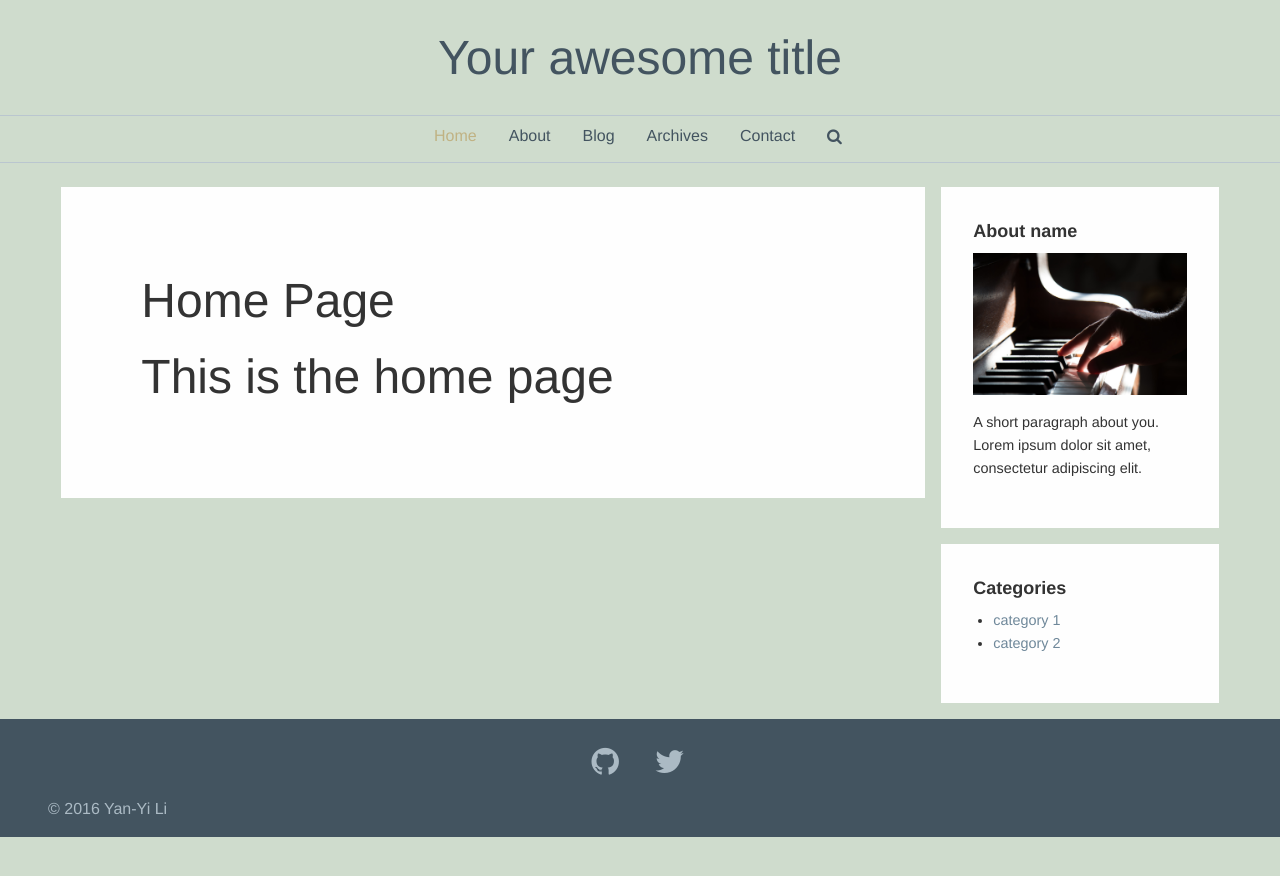
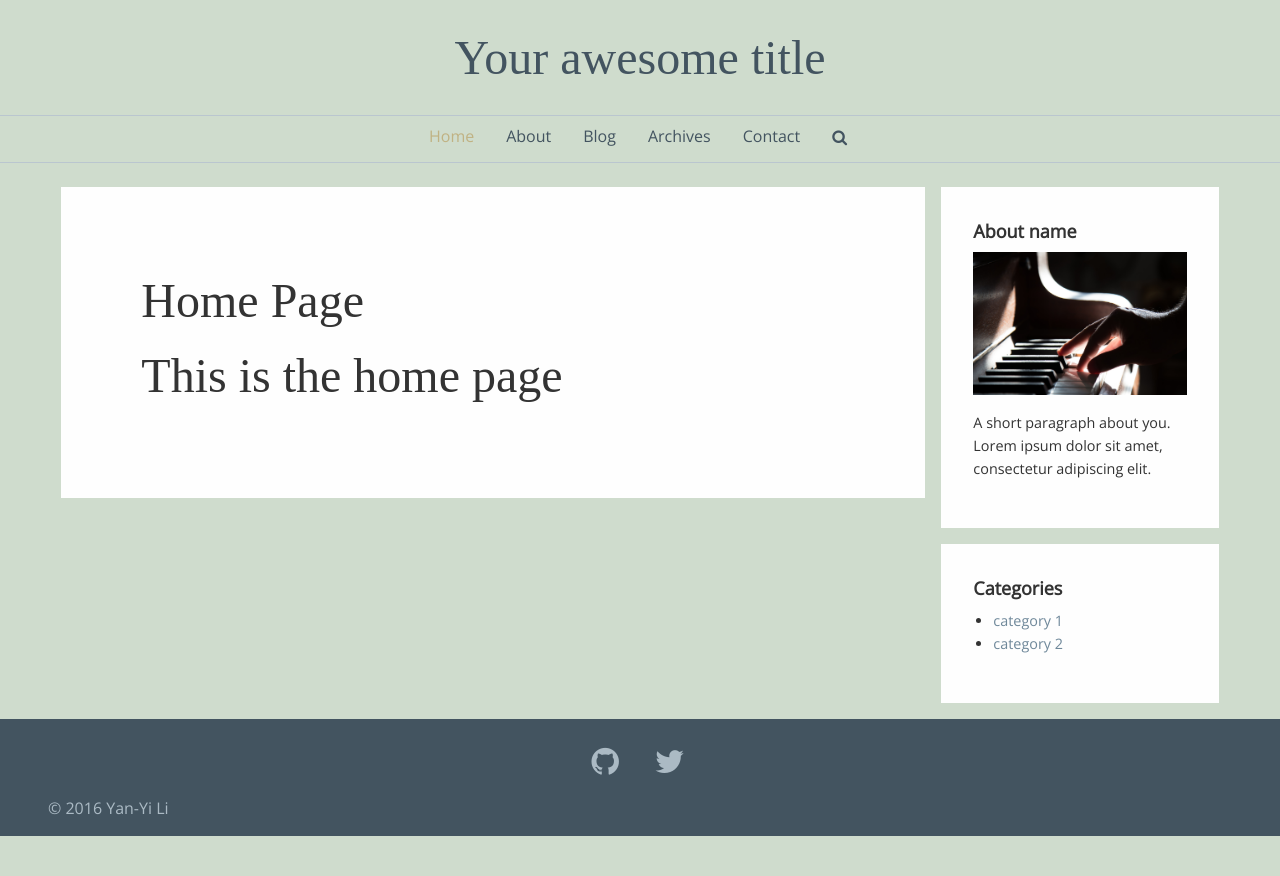
Before and after one commit to yanyil/jekyll-blog, a Jekyll site: the page built from _pages/home.html, in a window 1280 px wide. Shown: the top 876 px of the page. Built offline with Jekyll 4.4.1, drawn with Linux system fonts in a browser that asks for light colours; some web fonts are replaced.

Commit message:
Add fonts
- Add header fonts Arbutus Slab
- Change body fonts to Open Sans
- Add comments in _theme.scss to separate different sections

```diff
--- a/_layouts/page.html
+++ b/_layouts/page.html
@@ -2,7 +2,7 @@
 layout: grid-default
 ---
 <article class="grid-inner">
-  <h1>{{ page.title }}</h1>
+  <h1 class="page-title">{{ page.title }}</h1>
   <section>
     {{ content }}
   </section>
--- a/_sass/_theme.scss
+++ b/_sass/_theme.scss
@@ -1,3 +1,7 @@
+/* Import Google Fonts */
+@import url(https://fonts.googleapis.com/css?family=Arbutus+Slab|Open+Sans);
+
+/* Prevent FOUC */
 .no-js {
   @include breakpoint(small only) {
     .top-bar {
@@ -12,6 +16,7 @@
   }
 }
 
+/* Basic grid styling */
 .grid-inner {
   background-color: $white;
   margin-bottom: 1rem;
@@ -26,6 +31,7 @@
   }
 }
 
+/* Site header */
 .site-header {
   margin-bottom: 1.5rem;
 }
@@ -46,6 +52,7 @@ nav a {
   color: $secondary-color;
 }
 
+/* Posts */
 .post-title a {
   color: $black;
 }
@@ -54,30 +61,36 @@ nav a {
   color: $dark-gray;
 }
 
+/* Tags */
 a:hover.button.primary.hollow {
   background-color: $primary-color;
   color: $white;
   border-color: $primary-color;
 }
 
+/* Archives */
 .archives-title {
   font-size: $global-font-size * 1.5;
 }
 
+/* Aside */
 .aside .grid-inner {
   padding: 2rem;
   font-size: $global-font-size * 0.9;
 }
 
 .aside-title {
+  font-family: $body-font-family;
   font-size: $global-font-size * 1.25;
   font-weight: bold;
 }
 
+/* Pagination */
 .pagination > li {
   background-color: $white;
 }
 
+/* Site footer */
 .footer {
   padding: 1rem;
 }
--- a/_sass/settings/_settings.scss
+++ b/_sass/settings/_settings.scss
@@ -63,7 +63,7 @@ $black: #333;
 $white: #fefefe;
 $body-background: #cfdccd;
 $body-font-color: $black;
-$body-font-family: 'Helvetica Neue', Helvetica, Roboto, Arial, sans-serif;
+$body-font-family: 'Open Sans', sans-serif;
 $body-antialiased: true;
 $global-margin: 1rem;
 $global-padding: 1rem;
@@ -103,7 +103,7 @@ $block-grid-max: 8;
 // 4. Base Typography
 // ------------------
 
-$header-font-family: $body-font-family;
+$header-font-family: 'Arbutus Slab', serif;
 $header-font-weight: $global-weight-normal;
 $header-font-style: normal;
 $font-family-monospace: Consolas, 'Liberation Mono', Courier, monospace;
```
